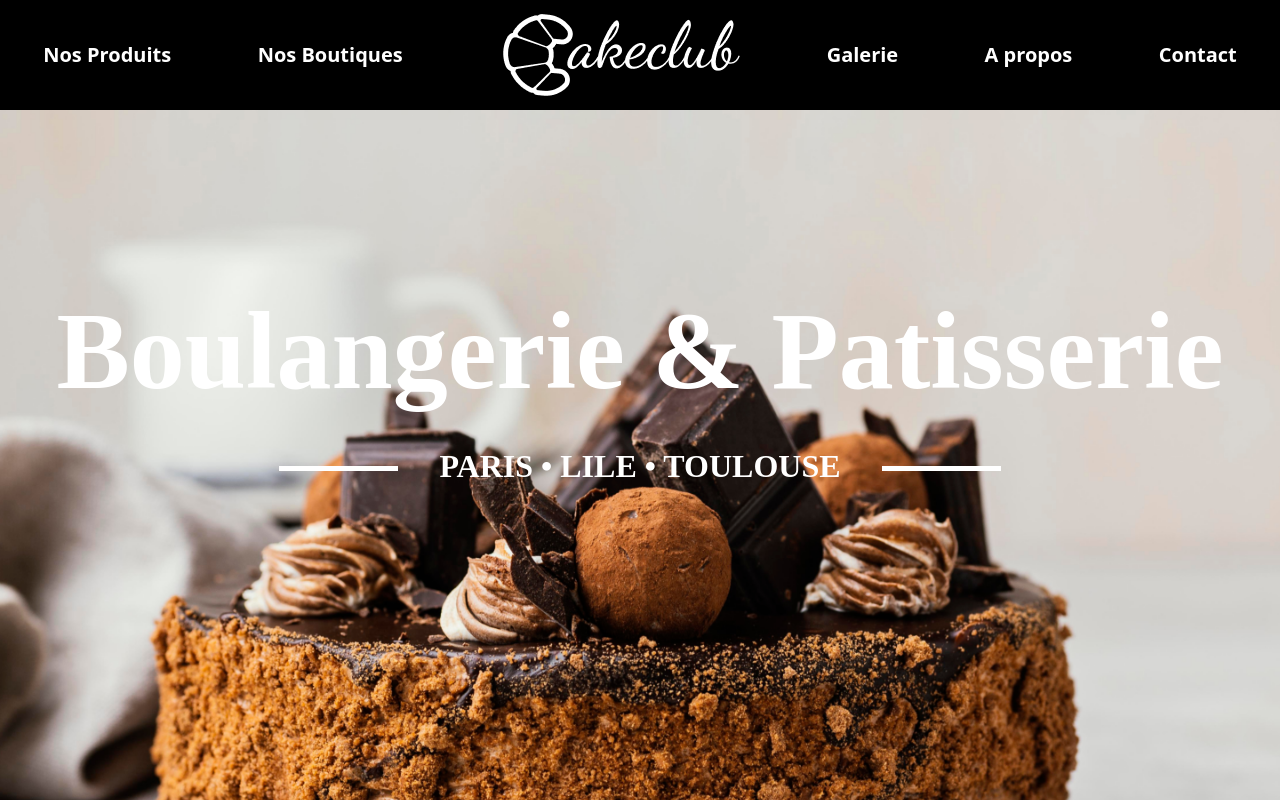
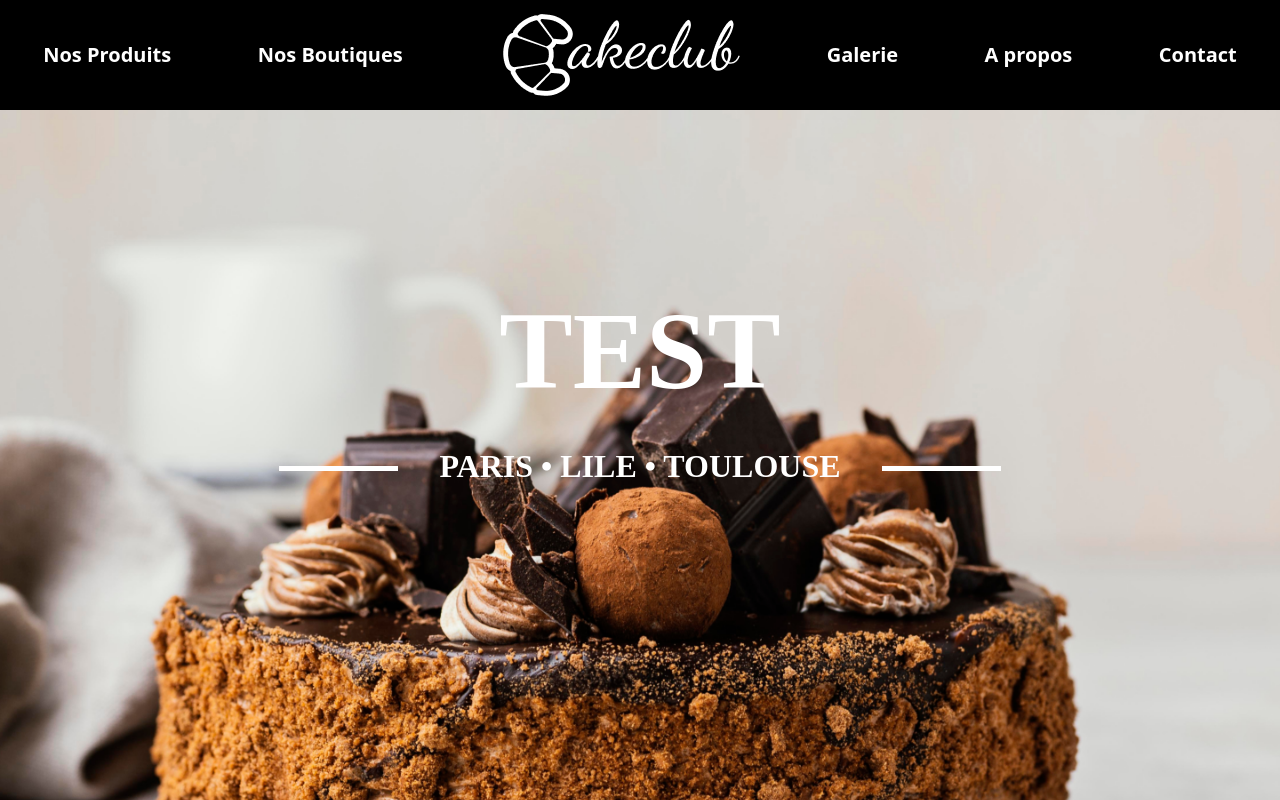
Before and after one commit to Krishanth0/Boulangeire, a React (Create React App) app in the folder boulangerie-app-react/: page / in a window 1280 px wide. Shown: the top 800 px of the page. Built offline with nearby package versions, Linux system fonts and the light colour scheme; the HTML template or start-up script is replaced by a standard one.

Commit message:
+-TEST GITHUB

```diff
--- a/boulangerie-app-react/src/components/Header.jsx
+++ b/boulangerie-app-react/src/components/Header.jsx
@@ -9,7 +9,7 @@ const Header = () => {
       <img src={bg} alt="/" className="w-full h-full" />
 
       <div className="absolute inset-0 flex flex-col items-center justify-center text-white font-semibold">
-        <h1 className="text-[110px] mb-2">Boulangerie & Patisserie</h1>
+        <h1 className="text-[110px] mb-2">TEST</h1>
         <h2 className="text-[32px] mb-4 relative">
           <img src={line} alt="Line" className="absolute top-1/2 left-[-160px] " />
           PARIS • LILE • TOULOUSE
```
